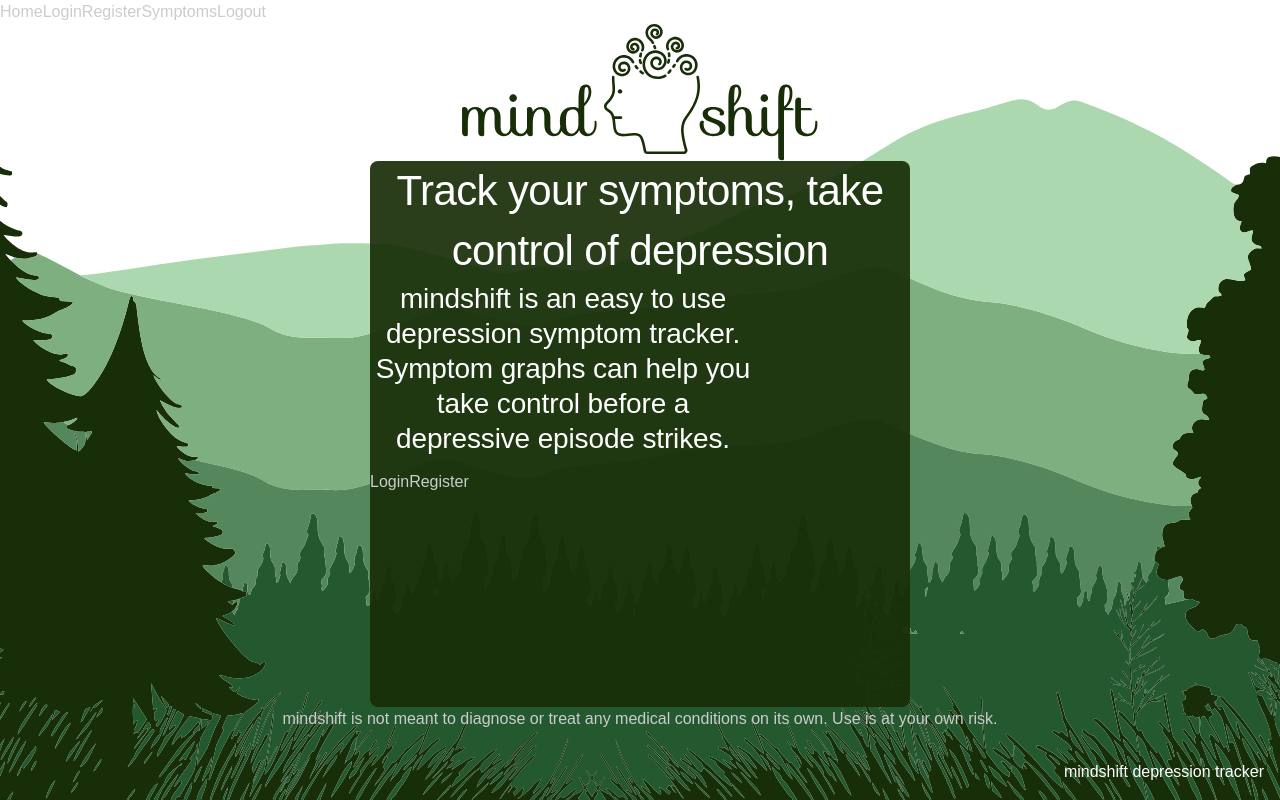
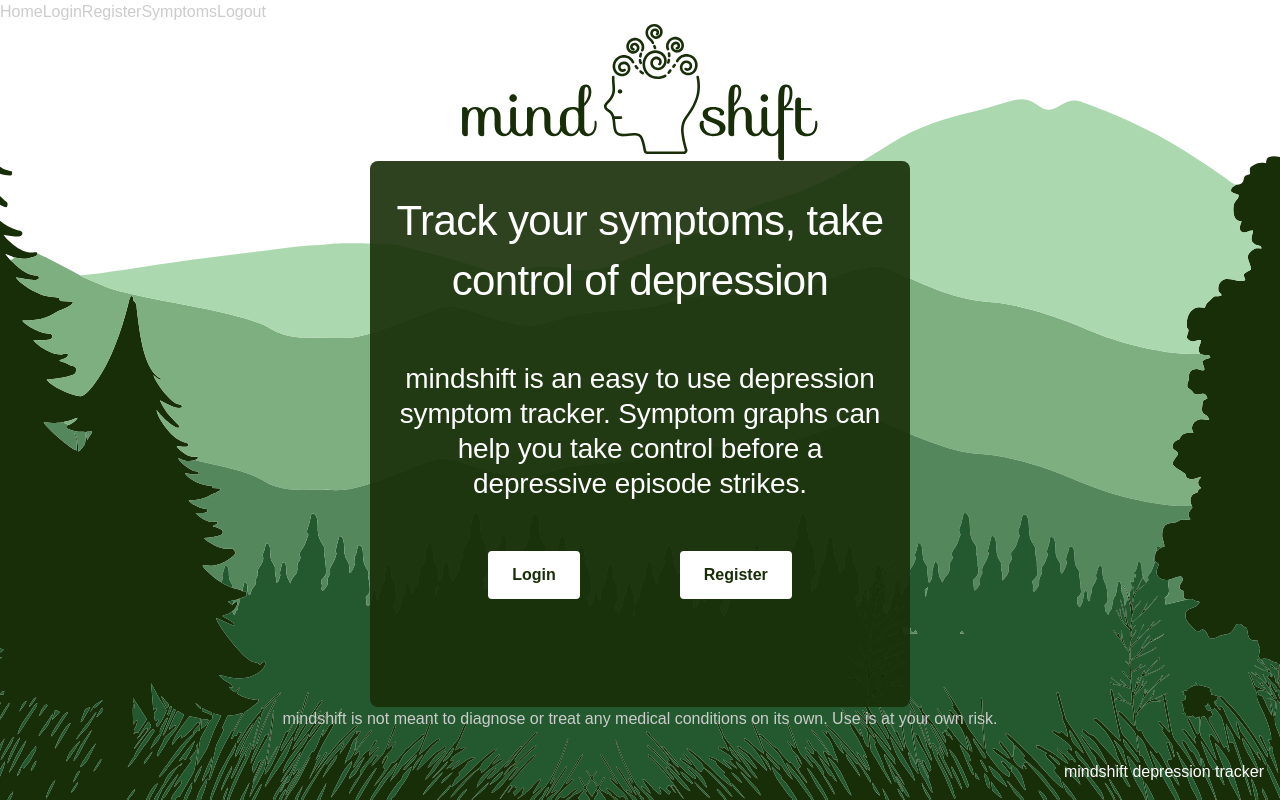
Before and after one commit to lezleyfaye/next-js-mindshift, a Next.js app: page / in a window 1280 px wide. Built offline with nearby package versions, Linux system fonts and the light colour scheme; a web font is replaced by a local one.

Commit message:
Added CSS styling

```diff
--- a/app/(auth)/login/LoginForm.tsx
+++ b/app/(auth)/login/LoginForm.tsx
@@ -3,6 +3,7 @@ import { useRouter } from 'next/navigation';
 import { useState } from 'react';
 // import { getSafeReturnToPath } from '../../../util/validation';
 import { LoginResponseBodyPost } from '../../api/(auth)/login/route';
+import styles from './loginForm.module.scss';
 
 // need onSubmit with await response, need onChange for inputs
 export default function LoginForm(props: { returnTo?: string | string[] }) {
@@ -12,8 +13,15 @@ export default function LoginForm(props: { returnTo?: string | string[] }) {
   const router = useRouter();
 
   return (
-    <>
-      <h1>login</h1>
+    <div className={styles.main}>
+      <img
+        className={styles.image}
+        src="/logoText.svg"
+        alt="head logo with text"
+        width="356"
+        height="137"
+      />
+      <div className={styles.mainInfo}>
         <form
           onSubmit={async (event) => {
             event.preventDefault();
@@ -45,22 +53,28 @@ export default function LoginForm(props: { returnTo?: string | string[] }) {
           {errors.map((error) => (
             <div key={`error-${error.message}`}>Error: {error.message}</div>
           ))}
+          <div className={styles.innerContainer}>
+            <h1>Login</h1>
             <label>
-          username:
               <input
+                type="username"
+                placeholder="Username"
                 value={username}
                 onChange={(event) => setUsername(event.currentTarget.value)}
               />
             </label>
             <label>
-          password:
               <input
+                type="password"
+                placeholder="Password"
                 value={password}
                 onChange={(event) => setPassword(event.currentTarget.value)}
               />
             </label>
+          </div>
           <button>Login</button>
         </form>
-    </>
+      </div>
+    </div>
   );
 }
--- a/app/page.module.scss
+++ b/app/page.module.scss
@@ -3,25 +3,9 @@
   flex-direction: column;
   justify-content: space-between;
   align-items: center;
-}
 
-.image {
-  align-items: center;
-}
-
-.mainInfo {
-  background: rgba(24, 46, 8, 0.92);
-  border-radius: 8px;
-  width: 540px;
-  height: 546px;
-}
-
-.mainTitle {
-  left: 33.88%;
-  right: 33.36%;
-  top: 32.08%;
-  bottom: 54.07%;
-  font-style: normal;
+  h2 {
+    padding: 30px 25px;
     font-weight: 400;
     font-size: 42px;
     line-height: 60px;
@@ -29,13 +13,8 @@
     letter-spacing: -0.015em;
     color: #ffffff;
   }
-
-.text {
-  width: 386px;
-  height: 189px;
-  left: 568px;
-  top: 476px;
-  font-style: normal;
+  p {
+    padding: 20px 25px;
     font-weight: 400;
     font-size: 28px;
     line-height: 35px;
@@ -43,3 +22,32 @@
     letter-spacing: -0.005em;
     color: #ffffff;
   }
+  .linkContainer {
+    display: flex;
+    justify-content: center;
+  }
+  .link {
+    display: inline-block;
+    padding: 12px 24px;
+    font-size: 16px;
+    font-weight: bold;
+    color: #182e08;
+    background-color: #fff;
+    border: none;
+    border-radius: 4px;
+    cursor: pointer;
+    text-decoration: none;
+    margin: 30px 50px;
+  }
+
+  .mainInfo {
+    background: rgba(24, 46, 8, 0.9);
+    border-radius: 8px;
+    width: 540px;
+    height: 546px;
+  }
+}
+
+.image {
+  align-items: center;
+}
--- a/app/page.tsx
+++ b/app/page.tsx
@@ -26,8 +26,14 @@ export default function Home() {
           mindshift is an easy to use depression symptom tracker. Symptom graphs
           can help you take control before a depressive episode strikes.
         </p>
-        <Link href="login">Login</Link>
-        <Link href="register">Register</Link>
+        <div className={styles.linkContainer}>
+          <Link className={styles.link} href="login">
+            Login
+          </Link>
+          <Link className={styles.link} href="register">
+            Register
+          </Link>
+        </div>
       </div>
       <span>
         mindshift is not meant to diagnose or treat any medical conditions on
```
Lines whose indentation alone changed are shown as unchanged.
